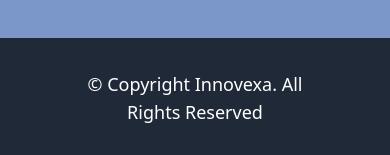
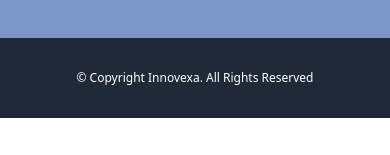
Before and after one commit to innovexaitsolutions/innovexaia, a Nuxt app: page / in a window 390 px wide. Shown: the part 4693-4848 px from the top of the page. After the commit the page ends 4811 px from the top, so only its background shows below. Built offline with nearby package versions, Linux system fonts and the light colour scheme.

Commit message:
update responsive css

```diff
--- a/components/Footer.vue
+++ b/components/Footer.vue
@@ -1,7 +1,7 @@
 <template>
     <footer class="py-8 bg-gray-800 text-white text-center">
       <div class="container mx-auto px-4">
-        <p class="text-lg">&copy; Copyright Innovexa. All Rights Reserved</p>
+        <p class="text-xs md:text-sm lg:text-sm xl:text-lg text-[#ffffff]">&copy; Copyright Innovexa. All Rights Reserved</p>
       </div>
     </footer>
   </template>
--- a/pages/index.vue
+++ b/pages/index.vue
@@ -158,7 +158,7 @@
                 Our Address:
               </p>
             </div>
-            <p class="text-[12px] md:text-base lg:text-[12px] xl:text-[15px] 2xl:text-xl font-bold text-[#333333]">
+            <p class="text-[12px] md:text-base lg:text-[12px] xl:text-[15px] 2xl:text-xl lg:leading-4 xl:leading-normal font-bold text-[#333333]">
               B-15-2, 3, 4, Northpoint Mid Valley, <br />Jalan Medan Syed Putra Utara, 59200 Kuala Lumpur.
             </p>
           </div>
@@ -244,7 +244,6 @@
 
 .hero h2 {
   /* Adjust font size and spacing */
-  /* letter-spacing: -0.025em; */
   position: relative;
   z-index: 2;
 }
```
